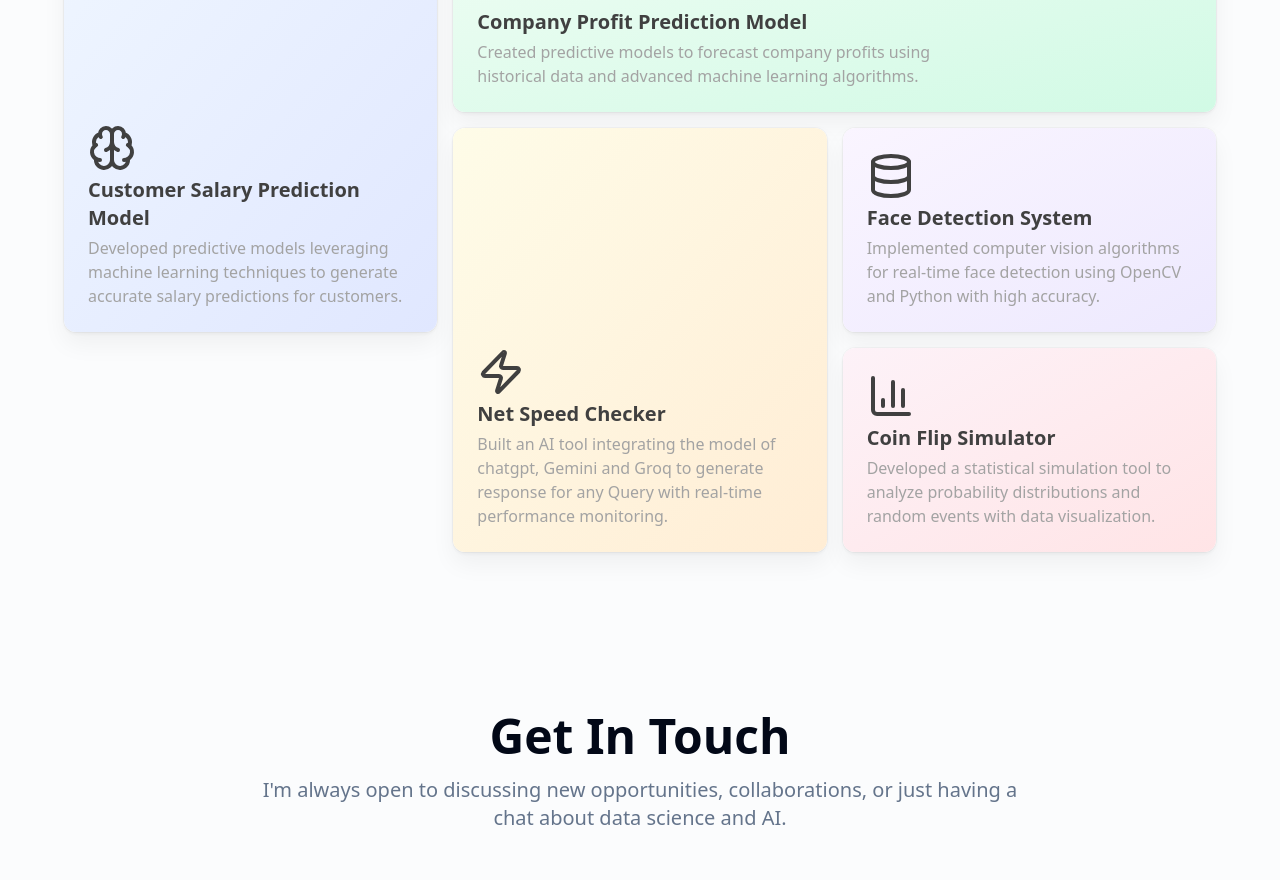
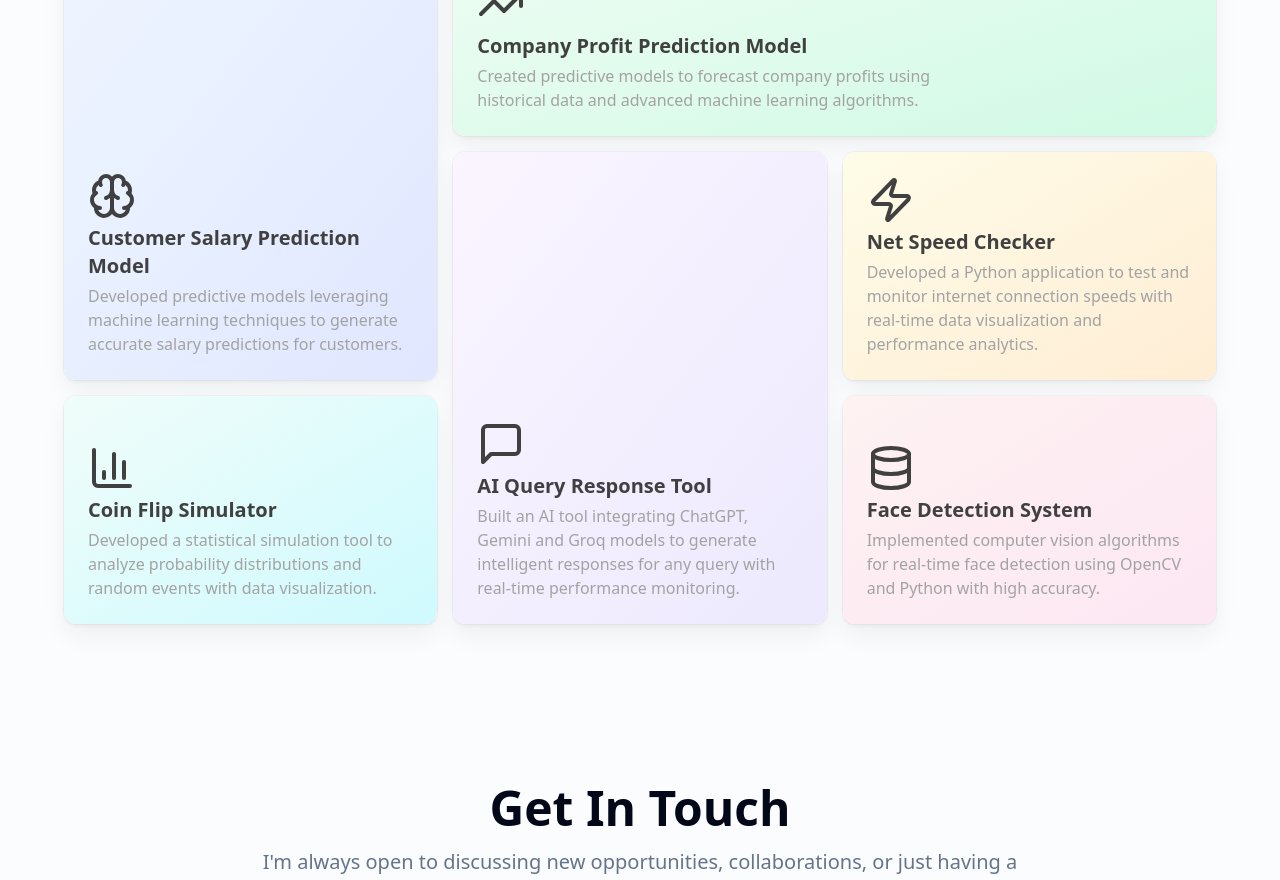
Before and after one commit to rupesh-yadav1/Portfolio, a React (Vite) app: page / in a window 1280 px wide. Shown: the part 4380-5260 px from the top of the page. Built offline with nearby package versions, Linux system fonts and the light colour scheme.

Commit message:
Refactor: Separate Net Speed Checker and AI Tool projects
Separate the "Net Speed Checker" and "AI Tool" functionalities into distinct project entries within the portfolio, reflecting their individual characteristics and purposes.

```diff
--- a/src/components/Projects.tsx
+++ b/src/components/Projects.tsx
@@ -1,3 +1,4 @@
+
 
 import { BentoCard, BentoGrid } from "@/components/ui/bento-grid";
 import { Brain, TrendingUp, Zap, Database, BarChart3, MessageSquare } from "lucide-react";
@@ -27,15 +28,26 @@ const Projects = () => {
       className: "lg:col-start-2 lg:col-end-4 lg:row-start-1 lg:row-end-2",
     },
     {
-      Icon: Zap,
-      name: "Net Speed Checker",
-      description: "Built an AI tool integrating the model of chatgpt, Gemini and Groq to generate response for any Query with real-time performance monitoring.",
+      Icon: MessageSquare,
+      name: "AI Query Response Tool",
+      description: "Built an AI tool integrating ChatGPT, Gemini and Groq models to generate intelligent responses for any query with real-time performance monitoring.",
       href: "#",
       cta: "Explore",
       background: (
+        <div className="absolute inset-0 bg-gradient-to-br from-purple-50 to-violet-100 dark:from-purple-950 dark:to-violet-900" />
+      ),
+      className: "lg:col-start-2 lg:col-end-3 lg:row-start-2 lg:row-end-4",
+    },
+    {
+      Icon: Zap,
+      name: "Net Speed Checker",
+      description: "Developed a Python application to test and monitor internet connection speeds with real-time data visualization and performance analytics.",
+      href: "#",
+      cta: "Try It",
+      background: (
         <div className="absolute inset-0 bg-gradient-to-br from-yellow-50 to-orange-100 dark:from-yellow-950 dark:to-orange-900" />
       ),
-      className: "lg:col-start-2 lg:col-end-3 lg:row-start-2 lg:row-end-4",
+      className: "lg:col-start-3 lg:col-end-4 lg:row-start-2 lg:row-end-3",
     },
     {
       Icon: Database,
@@ -44,9 +56,9 @@ const Projects = () => {
       href: "#",
       cta: "View Demo",
       background: (
-        <div className="absolute inset-0 bg-gradient-to-br from-purple-50 to-violet-100 dark:from-purple-950 dark:to-violet-900" />
+        <div className="absolute inset-0 bg-gradient-to-br from-red-50 to-pink-100 dark:from-red-950 dark:to-pink-900" />
       ),
-      className: "lg:col-start-3 lg:col-end-4 lg:row-start-2 lg:row-end-3",
+      className: "lg:col-start-3 lg:col-end-4 lg:row-start-3 lg:row-end-4",
     },
     {
       Icon: BarChart3,
@@ -55,9 +67,9 @@ const Projects = () => {
       href: "#",
       cta: "Try It",
       background: (
-        <div className="absolute inset-0 bg-gradient-to-br from-pink-50 to-rose-100 dark:from-pink-950 dark:to-rose-900" />
+        <div className="absolute inset-0 bg-gradient-to-br from-teal-50 to-cyan-100 dark:from-teal-950 dark:to-cyan-900" />
       ),
-      className: "lg:col-start-3 lg:col-end-4 lg:row-start-3 lg:row-end-4",
+      className: "lg:col-start-1 lg:col-end-2 lg:row-start-3 lg:row-end-4",
     },
   ];
 
```
